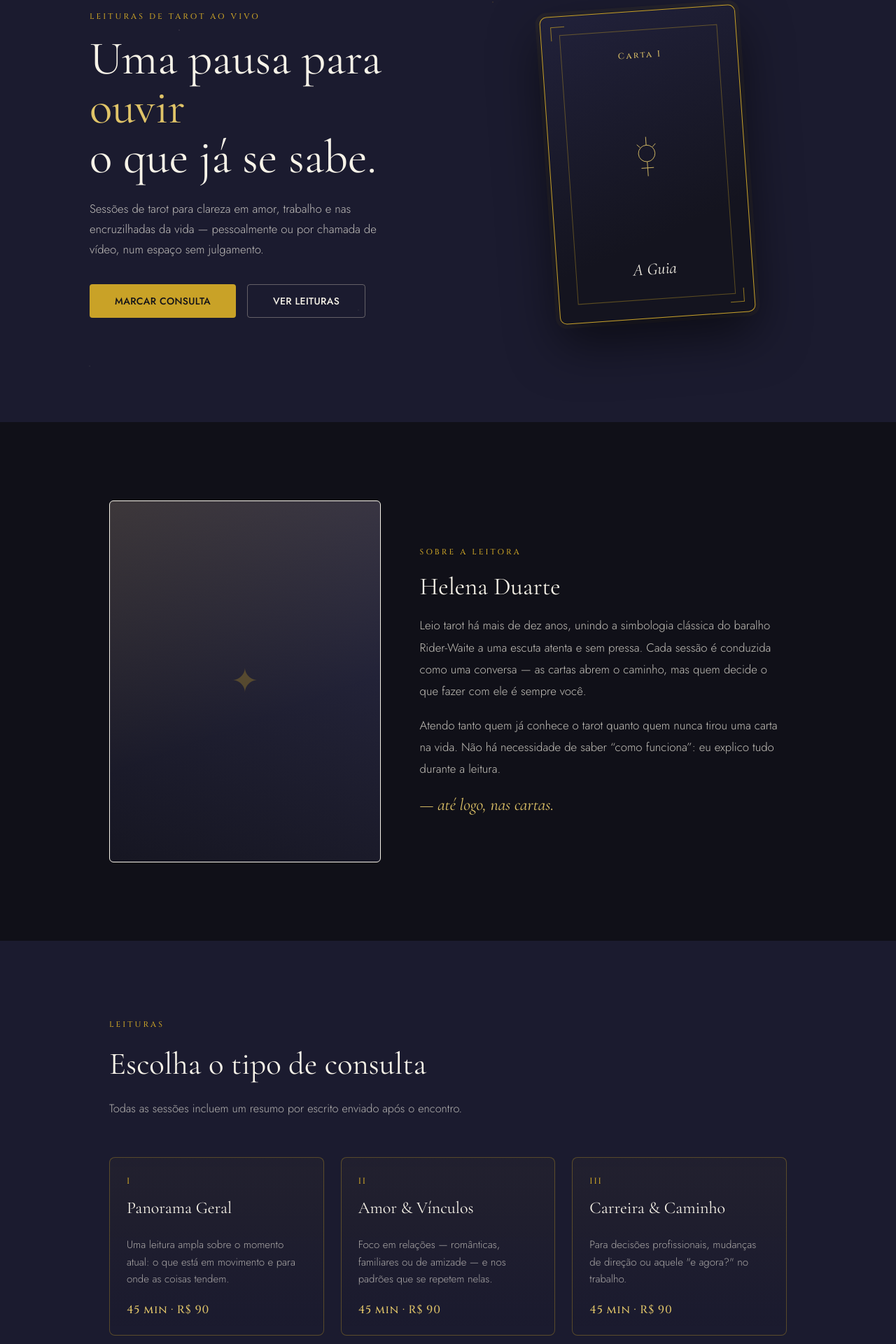
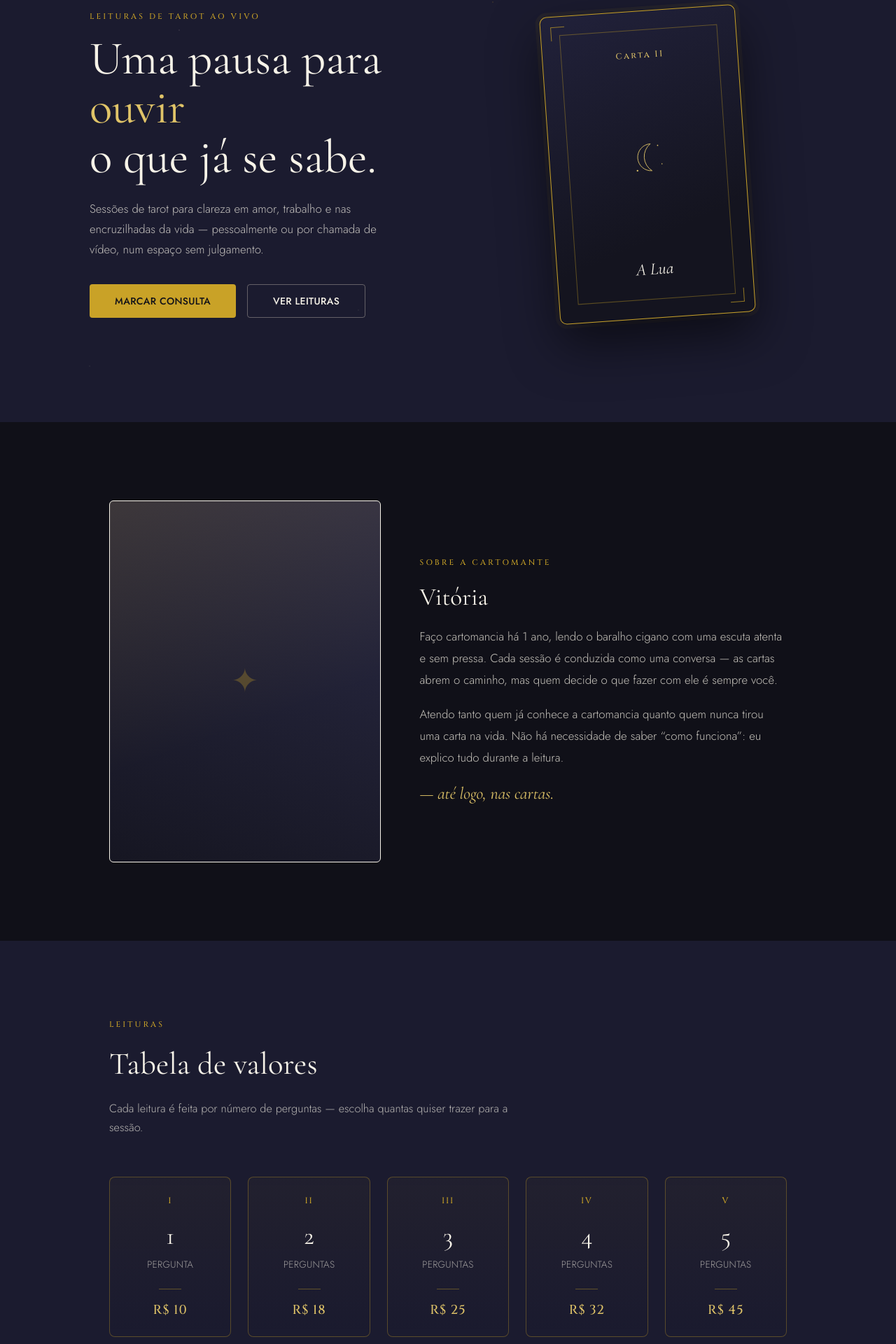
Before and after one commit to ashp000/tarot-site, a Next.js app: page / in a window 1280 px wide. Shown: the part 197-2117 px from the top of the page at 70% size. Built offline with nearby package versions, Linux system fonts and the light colour scheme.

Commit message:
atualiza navbar, carta interativa, sobre e tabela de precos

```diff
--- a/src/components/sections/hero.tsx
+++ b/src/components/sections/hero.tsx
@@ -1,4 +1,5 @@
 import { Button } from "@/components/ui/button";
+import { TarotCard } from "@/components/sections/tarot-card";
 
 export function Hero() {
   return (
@@ -27,28 +28,7 @@ export function Hero() {
         </div>
 
         <div className="order-first flex justify-center [perspective:1400px] md:order-last">
-          <div className="group relative h-[440px] w-[280px] -rotate-4 rounded-[10px] border-[1.5px] border-gold bg-[linear-gradient(160deg,#21213a,#14141f_70%)] shadow-[0_30px_70px_rgba(0,0,0,0.55),0_0_0_6px_rgba(201,162,39,0.06)] transition-transform duration-500 hover:translate-y-[-6px] hover:rotate-0">
-            <span className="absolute top-3.5 left-3.5 h-5 w-5 border-t-[1.5px] border-l-[1.5px] border-gold/70" />
-            <span className="absolute bottom-3.5 right-3.5 h-5 w-5 border-b-[1.5px] border-r-[1.5px] border-gold/70" />
-            <div className="absolute inset-[26px] flex flex-col items-center justify-between border border-gold/40 px-3.5 py-6.5 text-center">
-              <span className="font-caps text-[0.75rem] tracking-[0.2em] text-gold-soft">
-                Carta&nbsp;I
-              </span>
-              <svg
-                viewBox="0 0 100 100"
-                fill="none"
-                stroke="#E0C468"
-                strokeWidth={1.2}
-                className="h-[74px] w-[74px]"
-              >
-                <circle cx="50" cy="38" r="16" />
-                <path d="M50 54 L50 82 M38 66 L62 66 M50 22 L50 6 M32 20 L38 26 M68 20 L62 26" />
-              </svg>
-              <span className="font-display text-2xl text-parchment-light italic">
-                A Guia
-              </span>
-            </div>
-          </div>
+          <TarotCard />
         </div>
       </div>
     </section>
--- a/src/components/sections/servicos.tsx
+++ b/src/components/sections/servicos.tsx
@@ -1,27 +1,11 @@
-import { Card, CardContent, CardHeader, CardTitle } from "@/components/ui/card";
+import { Card, CardContent, CardHeader } from "@/components/ui/card";
 
-const servicos = [
-  {
-    num: "I",
-    titulo: "Panorama Geral",
-    descricao:
-      "Uma leitura ampla sobre o momento atual: o que está em movimento e para onde as coisas tendem.",
-    preco: "45 min · R$ 90",
-  },
-  {
-    num: "II",
-    titulo: "Amor & Vínculos",
-    descricao:
-      "Foco em relações — românticas, familiares ou de amizade — e nos padrões que se repetem nelas.",
-    preco: "45 min · R$ 90",
-  },
-  {
-    num: "III",
-    titulo: "Carreira & Caminho",
-    descricao:
-      'Para decisões profissionais, mudanças de direção ou aquele "e agora?" no trabalho.',
-    preco: "45 min · R$ 90",
-  },
+const precos = [
+  { num: "I", qtd: "1", label: "pergunta", valor: "R$ 10" },
+  { num: "II", qtd: "2", label: "perguntas", valor: "R$ 18" },
+  { num: "III", qtd: "3", label: "perguntas", valor: "R$ 25" },
+  { num: "IV", qtd: "4", label: "perguntas", valor: "R$ 32" },
+  { num: "V", qtd: "5", label: "perguntas", valor: "R$ 45" },
 ];
 
 export function Servicos() {
@@ -33,32 +17,44 @@ export function Servicos() {
             Leituras
           </span>
           <h2 className="font-display text-[2.2rem] text-parchment-light md:text-[2.8rem]">
-            Escolha o tipo de consulta
+            Tabela de valores
           </h2>
           <p className="mt-4 text-[1.02rem] leading-[1.7] text-parchment-light/70">
-            Todas as sessões incluem um resumo por escrito enviado após o encontro.
+            Cada leitura é feita por número de perguntas — escolha quantas
+            quiser trazer para a sessão.
           </p>
         </div>
-        <div className="grid gap-6 md:grid-cols-3">
-          {servicos.map((s) => (
-            <Card key={s.num} className="hover:-translate-y-1 hover:border-gold">
-              <CardHeader>
-                <span className="font-caps mb-2 block text-[0.75rem] tracking-[0.15em] text-gold">
-                  {s.num}
+
+        <div className="grid gap-6 sm:grid-cols-2 md:grid-cols-3 lg:grid-cols-5">
+          {precos.map((p) => (
+            <Card
+              key={p.num}
+              className="flex flex-col items-center text-center hover:-translate-y-1 hover:border-gold"
+            >
+              <CardHeader className="w-full items-center pb-0">
+                <span className="font-caps mb-4 block text-[0.75rem] tracking-[0.15em] text-gold">
+                  {p.num}
                 </span>
-                <CardTitle>{s.titulo}</CardTitle>
+                <span className="font-display text-4xl text-parchment-light">
+                  {p.qtd}
+                </span>
+                <span className="mt-1 text-[0.85rem] tracking-[0.02em] text-parchment-light/60 uppercase">
+                  {p.label}
+                </span>
               </CardHeader>
-              <CardContent>
-                <p className="mb-5 min-h-[70px] text-[0.94rem] leading-[1.6] text-parchment-light/65">
-                  {s.descricao}
-                </p>
-                <span className="font-caps text-[1rem] tracking-[0.05em] text-gold-soft">
-                  {s.preco}
+              <CardContent className="w-full pt-6">
+                <div className="mx-auto mb-4 h-px w-8 bg-gold/40" />
+                <span className="font-caps text-[1.15rem] tracking-[0.05em] text-gold-soft">
+                  {p.valor}
                 </span>
               </CardContent>
             </Card>
           ))}
         </div>
+
+        <p className="mt-10 text-center text-[0.85rem] text-parchment-light/50">
+          Agende diretamente por WhatsApp ou pelo formulário abaixo.
+        </p>
       </div>
     </section>
   );
--- a/src/components/sections/sobre.tsx
+++ b/src/components/sections/sobre.tsx
@@ -9,20 +9,20 @@ export function Sobre() {
         </div>
         <div>
           <span className="font-caps block text-[0.7rem] tracking-[0.28em] text-gold uppercase">
-            Sobre a leitora
+            Sobre a cartomante
           </span>
           <h2 className="font-display my-3.5 text-[2.2rem] text-parchment-light">
-            Helena Duarte
+            Vitória
           </h2>
           <p className="mb-4.5 text-[1.05rem] leading-[1.85] text-parchment-light/78">
-            Leio tarot há mais de dez anos, unindo a simbologia clássica do
-            baralho Rider-Waite a uma escuta atenta e sem pressa. Cada sessão é
-            conduzida como uma conversa — as cartas abrem o caminho, mas quem
-            decide o que fazer com ele é sempre você.
+            Faço cartomancia há 1 ano, lendo o baralho cigano com uma
+            escuta atenta e sem pressa. Cada sessão é conduzida como uma
+            conversa — as cartas abrem o caminho, mas quem decide o que fazer
+            com ele é sempre você.
           </p>
           <p className="mb-4.5 text-[1.05rem] leading-[1.85] text-parchment-light/78">
-            Atendo tanto quem já conhece o tarot quanto quem nunca tirou uma
-            carta na vida. Não há necessidade de saber &ldquo;como
+            Atendo tanto quem já conhece a cartomancia quanto quem nunca tirou
+            uma carta na vida. Não há necessidade de saber &ldquo;como
             funciona&rdquo;: eu explico tudo durante a leitura.
           </p>
           <p className="font-display mt-5 text-2xl text-gold-soft italic">
--- /dev/null
+++ b/src/components/sections/tarot-card.tsx
@@ -0,0 +1,156 @@
+"use client";
+
+import { useEffect, useState } from "react";
+
+type CardData = {
+  roman: string;
+  title: string;
+  glyph: React.ReactNode;
+};
+
+const CARDS: CardData[] = [
+  {
+    roman: "Carta I",
+    title: "A Guia",
+    glyph: (
+      <>
+        <circle cx="50" cy="38" r="16" />
+        <path d="M50 54 L50 82 M38 66 L62 66 M50 22 L50 6 M32 20 L38 26 M68 20 L62 26" />
+      </>
+    ),
+  },
+  {
+    roman: "Carta II",
+    title: "A Lua",
+    glyph: (
+      <>
+        <path d="M58 20a26 26 0 1 0 0 52 32 32 0 0 1 0-52Z" />
+        <circle cx="30" cy="70" r="1.6" fill="#E0C468" stroke="none" />
+        <circle cx="72" cy="24" r="1.2" fill="#E0C468" stroke="none" />
+        <circle cx="78" cy="60" r="1" fill="#E0C468" stroke="none" />
+      </>
+    ),
+  },
+  {
+    roman: "Carta III",
+    title: "A Estrela",
+    glyph: (
+      <path d="M50 12 L58 40 L86 40 L63 57 L71 85 L50 68 L29 85 L37 57 L14 40 L42 40 Z" />
+    ),
+  },
+  {
+    roman: "Carta IV",
+    title: "O Sol",
+    glyph: (
+      <>
+        <circle cx="50" cy="50" r="16" />
+        <path d="M50 12v10M50 78v10M12 50h10M78 50h10M22 22l7 7M71 71l7 7M78 22l-7 7M29 71l-7 7" />
+      </>
+    ),
+  },
+  {
+    roman: "Carta V",
+    title: "A Torre",
+    glyph: (
+      <>
+        <path d="M38 84 L42 20 L58 20 L62 84 Z" />
+        <path d="M50 8 L58 24 L50 20 L44 30 Z" />
+        <path d="M38 50h24M35 68h30" />
+      </>
+    ),
+  },
+  {
+    roman: "Carta VI",
+    title: "O Eremita",
+    glyph: (
+      <>
+        <path d="M50 10 L82 30 L82 68 L50 90 L18 68 L18 30 Z" />
+        <circle cx="50" cy="50" r="8" />
+      </>
+    ),
+  },
+  {
+    roman: "Carta VII",
+    title: "A Roda",
+    glyph: (
+      <>
+        <circle cx="50" cy="50" r="30" />
+        <circle cx="50" cy="50" r="4" />
+        <path d="M50 20v14M50 66v14M20 50h14M66 50h14M29 29l10 10M61 61l10 10M71 29l-10 10M39 61l-10 10" />
+      </>
+    ),
+  },
+  {
+    roman: "Carta VIII",
+    title: "O Espelho",
+    glyph: (
+      <>
+        <path d="M28 50a22 22 0 1 1 44 0 22 22 0 0 1-44 0Z" />
+        <path d="M20 50h-8M88 50h-8" />
+        <circle cx="50" cy="50" r="4" fill="#E0C468" stroke="none" />
+      </>
+    ),
+  },
+];
+
+function randomIndex(exclude?: number) {
+  if (CARDS.length <= 1) return 0;
+  let i = Math.floor(Math.random() * CARDS.length);
+  while (i === exclude) i = Math.floor(Math.random() * CARDS.length);
+  return i;
+}
+
+export function TarotCard() {
+  const [index, setIndex] = useState(0);
+  const [flipping, setFlipping] = useState(false);
+
+  useEffect(() => {
+    setIndex(randomIndex());
+  }, []);
+
+  function handleClick() {
+    setFlipping(true);
+    setTimeout(() => {
+      setIndex((current) => randomIndex(current));
+      setFlipping(false);
+    }, 220);
+  }
+
+  const card = CARDS[index];
+
+  return (
+    <button
+      type="button"
+      onClick={handleClick}
+      aria-label="Clique para revelar outra carta"
+      className="group relative h-[440px] w-[280px] cursor-pointer -rotate-4 rounded-[10px] border-[1.5px] border-gold bg-[linear-gradient(160deg,#21213a,#14141f_70%)] shadow-[0_30px_70px_rgba(0,0,0,0.55),0_0_0_6px_rgba(201,162,39,0.06)] transition-transform duration-500 hover:translate-y-[-6px] hover:rotate-0 focus-visible:ring-2 focus-visible:ring-gold focus-visible:ring-offset-2 focus-visible:ring-offset-ink"
+    >
+      <span className="absolute top-3.5 left-3.5 h-5 w-5 border-t-[1.5px] border-l-[1.5px] border-gold/70" />
+      <span className="absolute bottom-3.5 right-3.5 h-5 w-5 border-b-[1.5px] border-r-[1.5px] border-gold/70" />
+      <div
+        className={`absolute inset-[26px] flex flex-col items-center justify-between border border-gold/40 px-3.5 py-6.5 text-center transition-all duration-200 ${
+          flipping ? "scale-x-0 opacity-0" : "scale-x-100 opacity-100"
+        }`}
+      >
+        <span className="font-caps text-[0.75rem] tracking-[0.2em] text-gold-soft">
+          {card.roman}
+        </span>
+        <svg
+          viewBox="0 0 100 100"
+          fill="none"
+          stroke="#E0C468"
+          strokeWidth={1.2}
+          className="h-[74px] w-[74px]"
+        >
+          {card.glyph}
+        </svg>
+        <span className="font-display text-2xl text-parchment-light italic">
+          {card.title}
+        </span>
+      </div>
+      <span className="pointer-events-none absolute -bottom-12 left-1/2 w-full -translate-x-1/2 text-center text-[0.68rem] tracking-[0.1em] text-parchment-light/40 uppercase opacity-0 transition-opacity duration-300 group-hover:opacity-100">
+        clique para revelar outra
+      </span>
+    </button>
+  );
+}
```
Also changed, not shown: src/components/sections/contato.tsx (+6 -15 lines), src/components/sections/navbar.tsx (+22 -11 lines).
